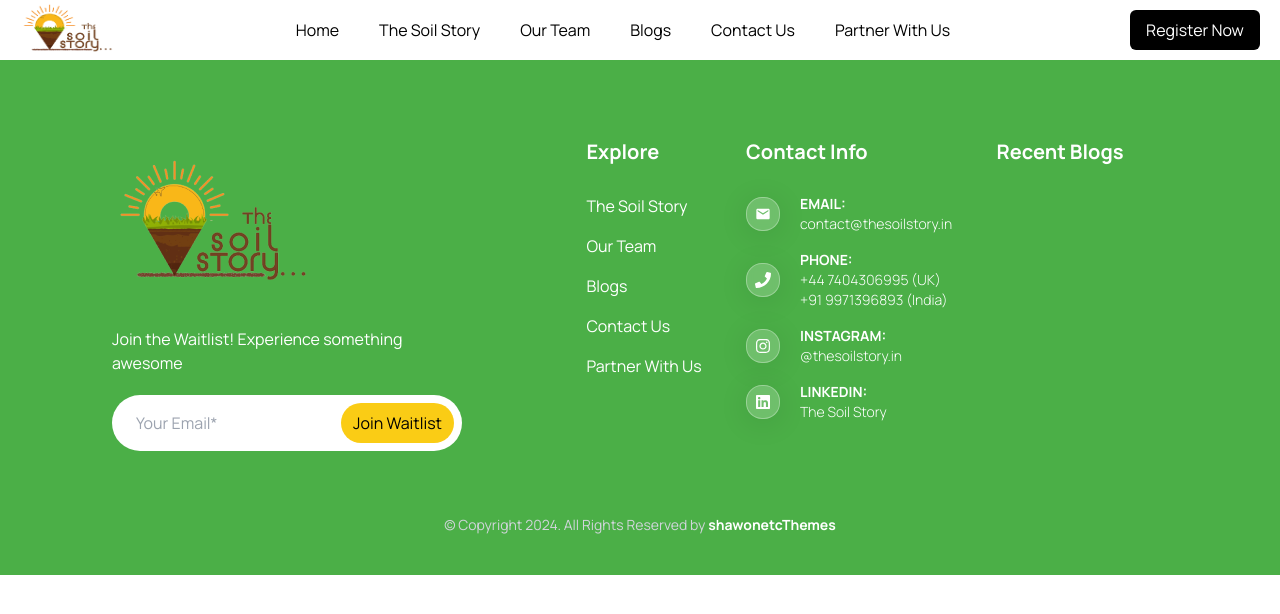
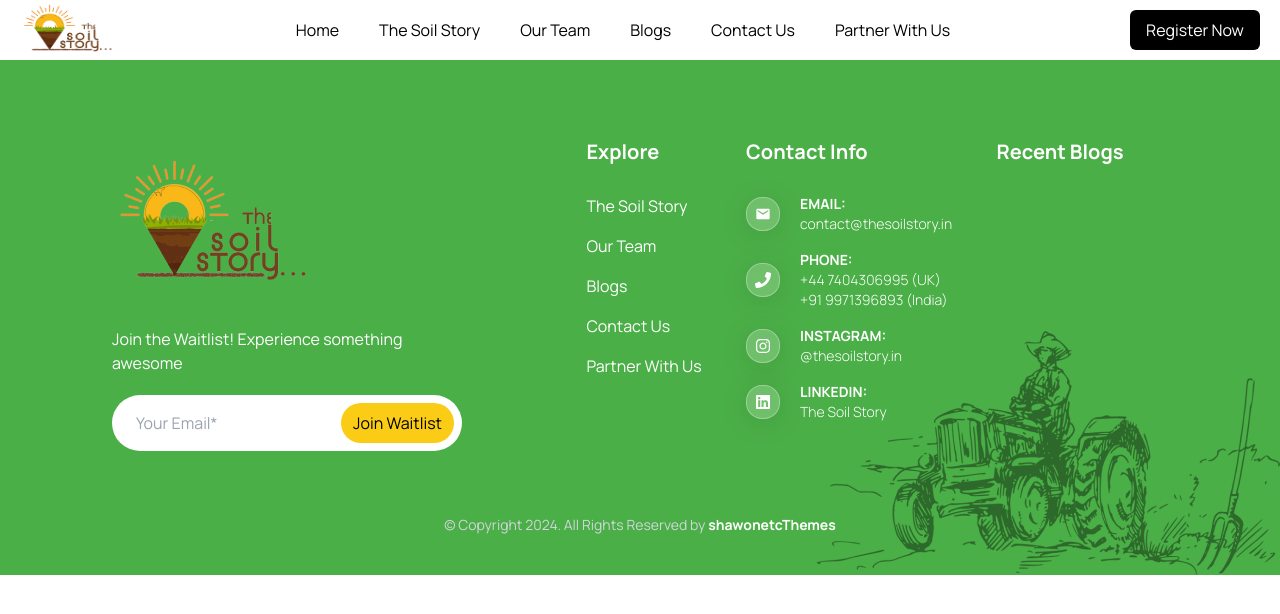
Before and after one commit to celestialeo/thesoilstory, a React (Vite) app: page / in a window 1280 px wide. Shown: the top 614 px of the page. Built offline with nearby package versions, Linux system fonts and the light colour scheme.

Commit message:
footer image added

```diff
--- a/src/App.css
+++ b/src/App.css
@@ -12,3 +12,9 @@ body {
   -webkit-backdrop-filter: blur(5px);
   border: 1px solid rgba(255, 255, 255, 0.3);
 }
+.footerImage {
+  background-color: #4BAF47; /*Default bg, similar to the background's base color*/
+  background-image: url("./assets/footer-image-1.png");
+  background-position: right bottom; /*Positioning*/
+  background-repeat: no-repeat; /*Prevent showing multiple background images*/
+}
--- a/src/components/Navbar/Navbar.jsx
+++ b/src/components/Navbar/Navbar.jsx
@@ -6,7 +6,8 @@ import { FaLinkedin } from "react-icons/fa";
 function Navbar() {
   return (
     <>
-      <div className="bg-[#4BAF47] flex justify-start gap-20 items-center p-16 px-28 text-white">
+      <div className="footerImage">
+        <div className="bg-transparent flex justify-start gap-20 items-center p-16 px-28 text-white">
           <div>
             <img src={Logo} alt="logo" />
             <p>Join the Waitlist! Experience something awesome</p>
@@ -89,10 +90,11 @@ function Navbar() {
             <div className="font-bold mb-7 text-xl">Recent Blogs</div>
           </div>
         </div>
-      <span className="block text-sm text-gray-300 sm:text-center  bg-[#4BAF47] pb-10">
+        <span className="block text-sm text-gray-300 sm:text-center  bg-transparent pb-10">
           © Copyright 2024. All Rights Reserved by{" "}
           <span className="text-white font-bold">shawonetcThemes</span>
         </span>
+      </div>
     </>
   );
 }
```
Also changed, not shown: src/assets/footer-image-1.png (added). Lines whose indentation alone changed are shown as unchanged.
